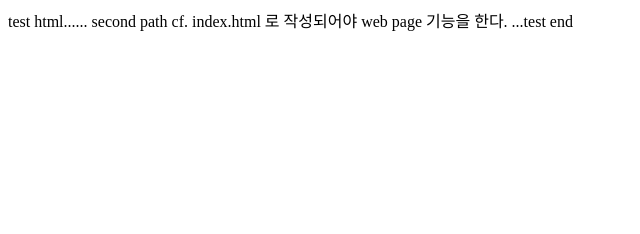
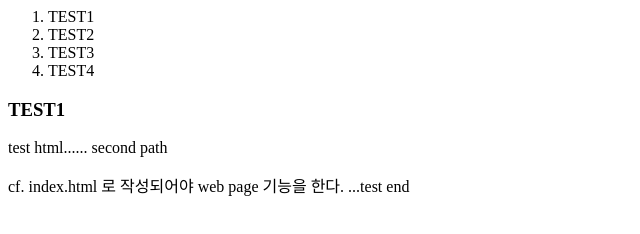
Before and after one commit to deluge7/dalmuri, a plain HTML site: page index.html in a window 1280 px wide. Shown: the whole page, without its empty margins (0-640 px from the left). Drawn offline with Linux system fonts and the light colour scheme.

Commit message:
Update index.html

```diff
--- a/index.html
+++ b/index.html
@@ -1,5 +1,13 @@
-test html......
- second path
+<ol>
+<li>TEST1</li>
+<li>TEST2</li>
+<li>TEST3</li>
+<li>TEST4</li>
+</ol>
 
-cf. index.html 로 작성되어야 web page 기능을 한다.
-...test end
+<h3>TEST1</h3>
+<p>test html......
+ second path</p>
+
+<p>cf. index.html 로 작성되어야 web page 기능을 한다.
+...test end</>
```
